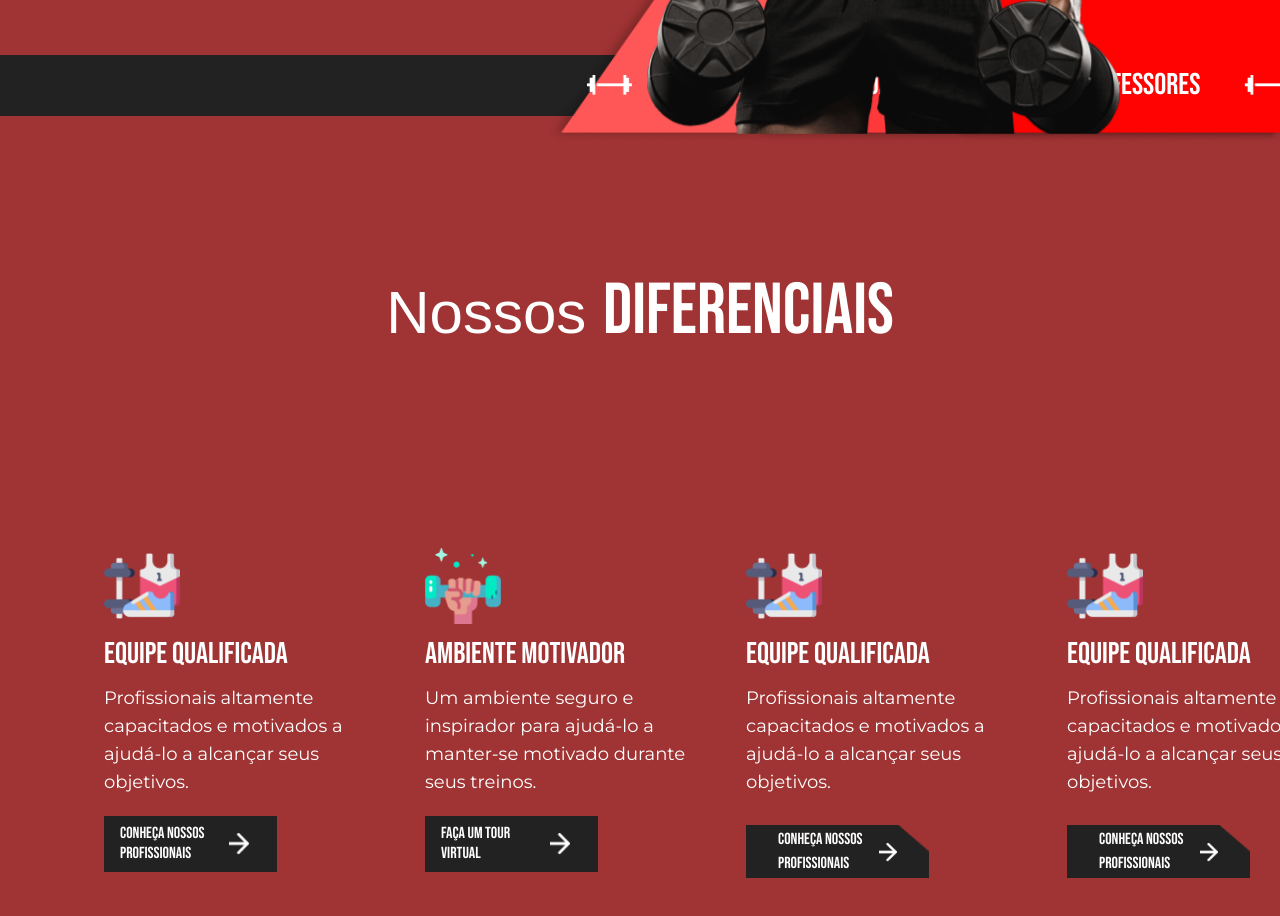
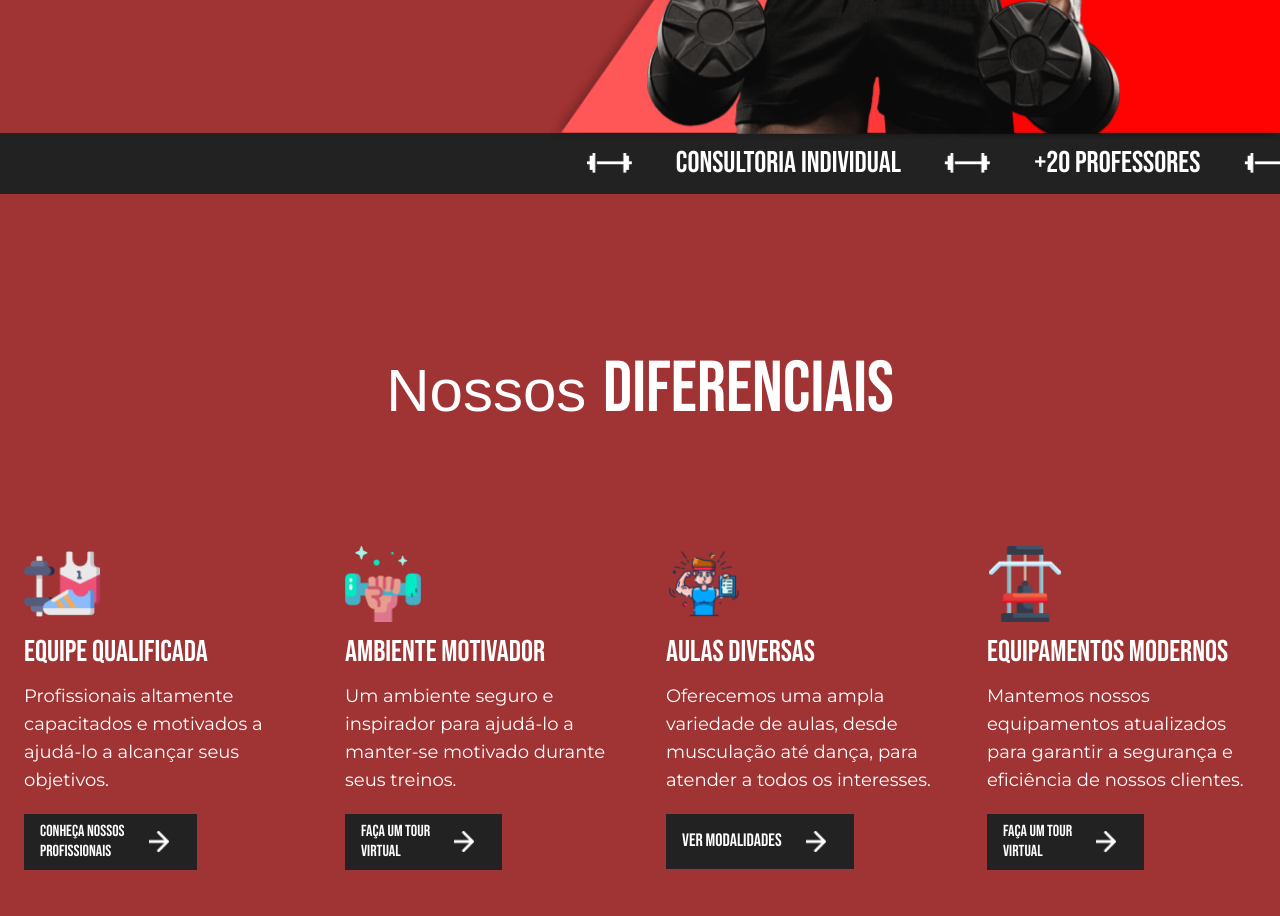
Before and after one commit to cardrocha/fitness-app, a Next.js app: page / in a window 1280 px wide. Shown: the part 600-1516 px from the top of the page. After the commit the page ends 1494 px from the top, so only its background shows below. Built offline with nearby package versions, Linux system fonts and the light colour scheme; a web font is replaced by a local one; what tailwind-clip-path would draw is missing.

Commit message:
refactor: benefits section and hover div

```diff
--- a/src/components/Benefits.tsx
+++ b/src/components/Benefits.tsx
@@ -1,51 +1,58 @@
-import Image from 'next/image'
-import React from 'react'
+"use client";
+
+import Image from "next/image";
+import React from "react";
 
 const Benefits = () => {
+  const [hover, setHover] = React.useState(false);
+  const [hover2, setHover2] = React.useState(false);
+  const [hover3, setHover3] = React.useState(false);
+  const [hover4, setHover4] = React.useState(false);
+
+  const handlerMouseEnter = () => {
+    setHover(true);
+  };
+
+  const handleMouseLeave = () => {
+    setHover(false);
+  };
+
+  const handlerMouseEnter2 = () => {
+    setHover2(true);
+  };
+
+  const handleMouseLeave2 = () => {
+    setHover2(false);
+  };
+
+  const handlerMouseEnter3 = () => {
+    setHover3(true);
+  };
+
+  const handleMouseLeave3 = () => {
+    setHover3(false);
+  };
+
+  const handlerMouseEnter4 = () => {
+    setHover4(true);
+  };
+
+  const handleMouseLeave4 = () => {
+    setHover4(false);
+  };
+
   return (
-    <section>
+    <section className="container mx-auto">
       <div>
         <h2 className="font-bungee text-6xl text-center text-primary mt-40">
           Nossos <span className="font-bebas text-7xl">diferenciais</span>
         </h2>
-        <div className="flex p-20 mt-24">
-          <div className="text-primary p-6">
-            <Image
-              src="/sport.png"
-              width={76}
-              height={76}
-              alt="icone de diferenciais"
-            />
-            <h3 className="font-bebas text-3xl mt-3">Equipe qualificada</h3>
-            <p className="font-mont text-lg mt-3 w-[273px]">
-              Profissionais altamente capacitados e motivados a ajudá-lo a
-              alcançar seus objetivos.
-            </p>
-            <a className="bg-secondary leading-5 py-2 pl-4 pr-7 mt-5 clip-path-mypolygon inline-flex items-center gap-6 font-bebas text-base text-primary p-8 cursor-pointer">
-              conheça nossos
-              <br /> profissionais
-              <Image src="/Arrow.png" width={20} height={20} alt="icone seta" />
-            </a>
-          </div>
-          <div className="text-primary p-6">
-            <Image
-              src="/dumbbell.png"
-              width={76}
-              height={76}
-              alt="icone de diferenciais"
-            />
-            <h3 className="font-bebas text-3xl mt-3">Ambiente motivador</h3>
-            <p className="font-mont text-lg mt-3 w-[273px]">
-              Um ambiente seguro e inspirador para ajudá-lo a manter-se motivado
-              durante seus treinos.
-            </p>
-            <a className="bg-secondary leading-5 py-2 pl-4 pr-7 mt-5 clip-path-mypolygon inline-flex items-center gap-10 font-bebas text-base text-primary p-8 cursor-pointer">
-              Faça um tour
-              <br /> virtual
-              <Image src="/Arrow.png" width={20} height={20} alt="icone seta" />
-            </a>
-          </div>
-          <div className="text-primary p-6">
+        <div className="flex mt-24">
+          <div
+            onMouseEnter={handlerMouseEnter}
+            onMouseLeave={handleMouseLeave}
+            className={`${hover ? "bg-secondary" : ""} text-primary p-6 `}
+          >
             <Image
               src="/sport.png"
               width={76}
@@ -58,43 +65,104 @@ const Benefits = () => {
               alcançar seus objetivos.
             </p>
             <a
-              className="bg-no-repeat bg-contain bg-center h-fit inline-flex items-center gap-4 font-bebas text-base text-primary p-8 cursor-pointer relative"
-              style={{
-                backgroundImage: `url(/Rectangle_2.png)`,
-              }}
+              onMouseEnter={handlerMouseEnter}
+              onMouseLeave={handleMouseLeave}
+              className={`${
+                hover ? "bg-background" : "bg-secondary"
+              } leading-5 py-2 pl-4 pr-7 mt-5 clip-path-mypolygon inline-flex items-center gap-6 font-bebas text-base text-primary p-8 cursor-pointer `}
             >
               conheça nossos
               <br /> profissionais
-              <Image src="/Arrow.png" width={18} height={18} alt="icone seta" />
+              <Image src="/Arrow.png" width={20} height={20} alt="icone seta" />
             </a>
           </div>
-          <div className="text-primary p-6">
+          <div
+            onMouseEnter={handlerMouseEnter2}
+            onMouseLeave={handleMouseLeave2}
+            className={`${hover2 ? "bg-secondary" : ""} text-primary p-6 `}
+          >
             <Image
-              src="/sport.png"
+              src="/dumbbell.png"
               width={76}
               height={76}
               alt="icone de diferenciais"
             />
-            <h3 className="font-bebas text-3xl mt-3">Equipe qualificada</h3>
+            <h3 className="font-bebas text-3xl mt-3">Ambiente motivador</h3>
             <p className="font-mont text-lg mt-3 w-[273px]">
-              Profissionais altamente capacitados e motivados a ajudá-lo a
-              alcançar seus objetivos.
+              Um ambiente seguro e inspirador para ajudá-lo a manter-se motivado
+              durante seus treinos.
             </p>
             <a
-              className="bg-no-repeat bg-contain bg-center h-fit inline-flex items-center gap-4 font-bebas text-base text-primary p-8 cursor-pointer relative"
-              style={{
-                backgroundImage: `url(/Rectangle_2.png)`,
-              }}
+              onMouseEnter={handlerMouseEnter2}
+              onMouseLeave={handleMouseLeave2}
+              className={`${
+                hover2 ? "bg-background" : "bg-secondary"
+              } leading-5 py-2 pl-4 pr-7 mt-5 clip-path-mypolygon inline-flex items-center gap-6 font-bebas text-base text-primary p-8 cursor-pointer `}
             >
-              conheça nossos
-              <br /> profissionais
-              <Image src="/Arrow.png" width={18} height={18} alt="icone seta" />
+              Faça um tour
+              <br /> virtual
+              <Image src="/Arrow.png" width={20} height={20} alt="icone seta" />
+            </a>
+          </div>
+          <div
+            onMouseEnter={handlerMouseEnter3}
+            onMouseLeave={handleMouseLeave3}
+            className={`${hover3 ? "bg-secondary" : ""} text-primary p-6 `}
+          >
+            <Image
+              src="/trainer.png"
+              width={76}
+              height={76}
+              alt="icone de diferenciais"
+            />
+            <h3 className="font-bebas text-3xl mt-3">Aulas Diversas</h3>
+            <p className="font-mont text-lg mt-3 w-[273px]">
+              Oferecemos uma ampla variedade de aulas, desde musculação até
+              dança, para atender a todos os interesses.
+            </p>
+            <a
+              onMouseEnter={handlerMouseEnter3}
+              onMouseLeave={handleMouseLeave3}
+              className={`${
+                hover3 ? "bg-background" : "bg-secondary"
+              } leading-5 py-4 pl-4 pr-7 mt-5 clip-path-mypolygon inline-flex items-center gap-6 font-bebas text-lg text-primary p-8 cursor-pointer `}
+            >
+              Ver modalidades
+              <Image src="/Arrow.png" width={20} height={20} alt="icone seta" />
+            </a>
+          </div>
+          <div
+            onMouseEnter={handlerMouseEnter4}
+            onMouseLeave={handleMouseLeave4}
+            className={`${hover4 ? "bg-secondary" : ""} text-primary p-6 `}
+          >
+            <Image
+              src="/gym.png"
+              width={76}
+              height={76}
+              alt="icone de diferenciais"
+            />
+            <h3 className="font-bebas text-3xl mt-3">Equipamentos Modernos</h3>
+            <p className="font-mont text-lg mt-3 w-[273px]">
+              Mantemos nossos equipamentos atualizados para garantir a segurança
+              e eficiência de nossos clientes.
+            </p>
+            <a
+              onMouseEnter={handlerMouseEnter4}
+              onMouseLeave={handleMouseLeave4}
+              className={`${
+                hover4 ? "bg-background" : "bg-secondary"
+              } leading-5 py-2 pl-4 pr-7 mt-5 clip-path-mypolygon inline-flex items-center gap-6 font-bebas text-base text-primary p-8 cursor-pointer `}
+            >
+              Faça um tour
+              <br /> virtual
+              <Image src="/Arrow.png" width={20} height={20} alt="icone seta" />
             </a>
           </div>
         </div>
       </div>
     </section>
   );
-}
+};
 
-export default Benefits
+export default Benefits;
--- a/src/components/ScrollBar.tsx
+++ b/src/components/ScrollBar.tsx
@@ -4,7 +4,7 @@ import React from 'react'
 
 const ScrollBar = () => {
   return (
-    <div className="flex bg-secondary py-2 mt-14">
+    <div className="flex bg-secondary py-2 mt-[134px]">
       <div className="font-bebas animate-marquee-infinite text-3xl flex items-center gap-11 break-words whitespace-nowrap text-primary h-auto">
         <Image
           src="/icon-barbell.png"
--- a/tailwind.config.js
+++ b/tailwind.config.js
@@ -14,7 +14,8 @@ module.exports = {
       },
       colors: {
         primary: '#fff',
-        secondary: '#222'
+        secondary: '#222',
+        background: '#A03333'
       },
       keyframes: {
         marquee: {
```
